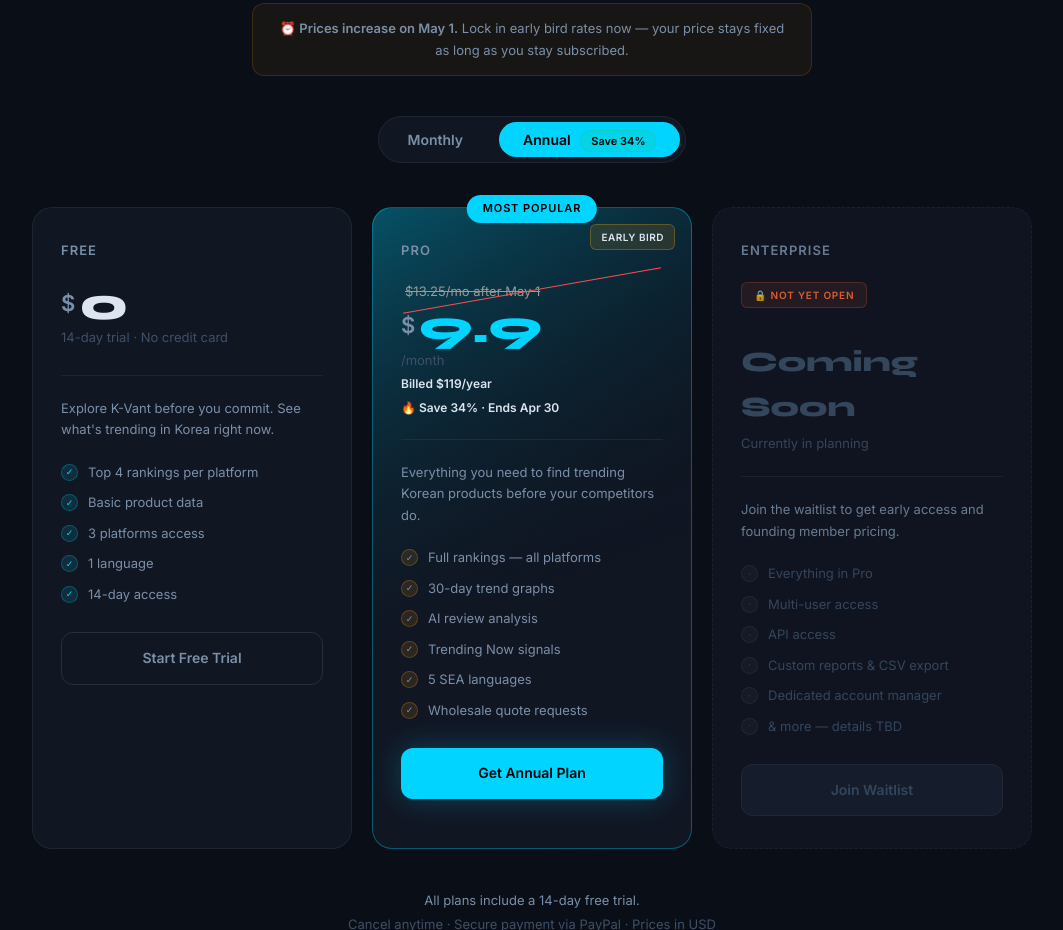
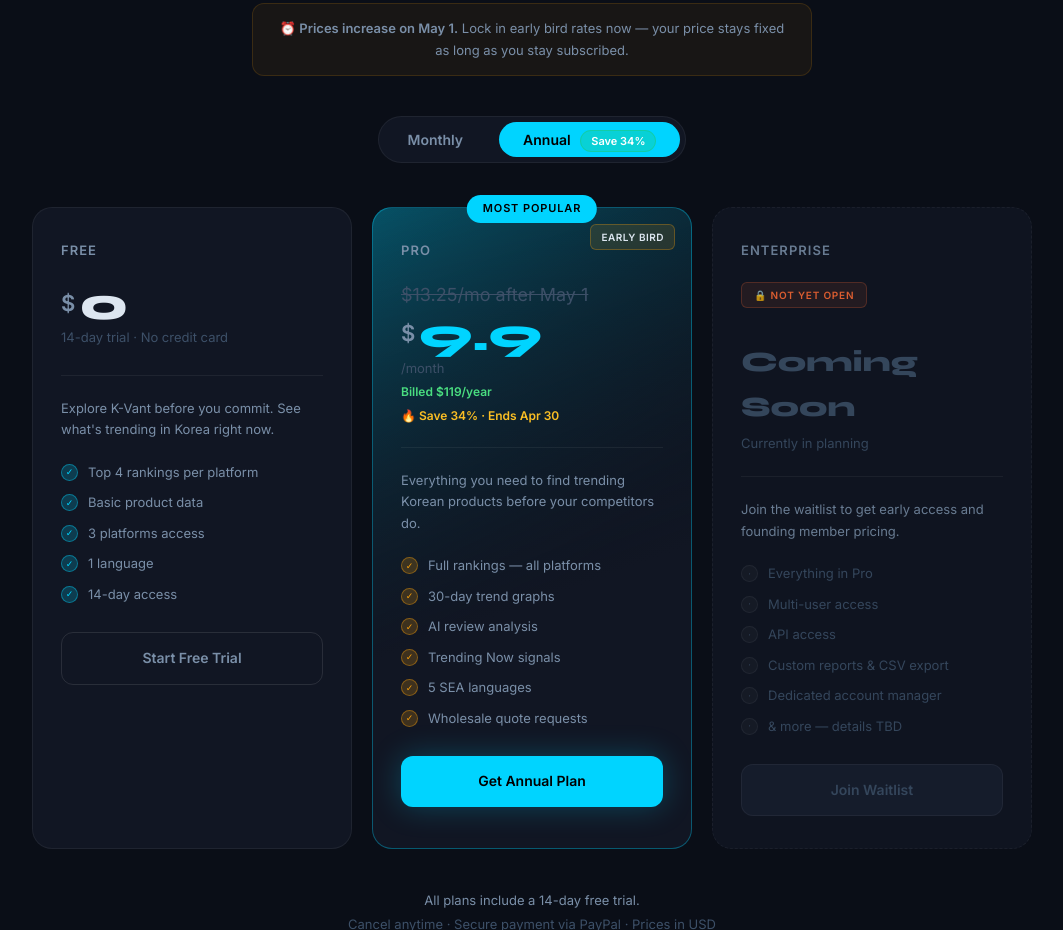
Before and after one commit to kjd1374/kvantlab, a website built with Vite: page dashboard/index.html in a window 1280 px wide. Shown: the part 3917-4847 px from the top of the page, without its empty margins (108-1171 px from the left). Built offline with nearby package versions, Linux system fonts and the light colour scheme.

Commit message:
fix(landing): refine pricing visuals - enhanced visibility and fixed strike-through conflict

```diff
--- a/dashboard/index.html
+++ b/dashboard/index.html
@@ -1483,9 +1483,9 @@
     .save-tag {
       font-size: 11px;
       font-weight: 700;
-      background: rgba(34, 197, 94, 0.15);
-      color: var(--green);
-      border: 1px solid rgba(34, 197, 94, 0.25);
+      background: rgba(34, 197, 94, 0.25);
+      color: #fff;
+      border: 1px solid rgba(34, 197, 94, 0.4);
       border-radius: 100px;
       padding: 3px 10px;
       white-space: nowrap;
@@ -1583,7 +1583,7 @@
       gap: 4px;
     }
 
-    .price-original {
+    .pricing-original {
       font-size: 18px;
       color: var(--tx3);
       text-decoration: line-through;
@@ -1617,14 +1617,14 @@
 
     .price-annual-note {
       font-size: 12px;
-      color: var(--green);
+      color: #4ade80;
       font-weight: 600;
       margin-bottom: 4px;
     }
 
     .price-save {
       font-size: 12px;
-      color: var(--gold);
+      color: #fbbf24;
       font-weight: 600;
     }
 
@@ -1662,21 +1662,21 @@
       width: 17px;
       height: 17px;
       border-radius: 50%;
-      background: rgba(0, 212, 255, 0.12);
-      border: 1px solid rgba(0, 212, 255, 0.25);
+      background: rgba(0, 212, 255, 0.2);
+      border: 1px solid rgba(0, 212, 255, 0.4);
       display: flex;
       align-items: center;
       justify-content: center;
       flex-shrink: 0;
       margin-top: 1px;
       font-size: 9px;
-      color: var(--ac);
+      color: #00d4ff;
     }
 
     .fcheck.gold {
-      background: rgba(245, 158, 11, 0.12);
-      border-color: rgba(245, 158, 11, 0.25);
-      color: var(--gold);
+      background: rgba(245, 158, 11, 0.2);
+      border-color: rgba(245, 158, 11, 0.4);
+      color: #f59e0b;
     }
 
     /* CTA BUTTONS */
@@ -2438,7 +2438,7 @@
       let html = '';
 
       if (isEarlyBird) {
-        html += '<div class="price-original">$' + regularP.amount + '/mo after May 1</div>';
+        html += '<div class="pricing-original">$' + regularP.amount + '/mo after May 1</div>';
       }
 
       html += '<div class="price-row">'
```
